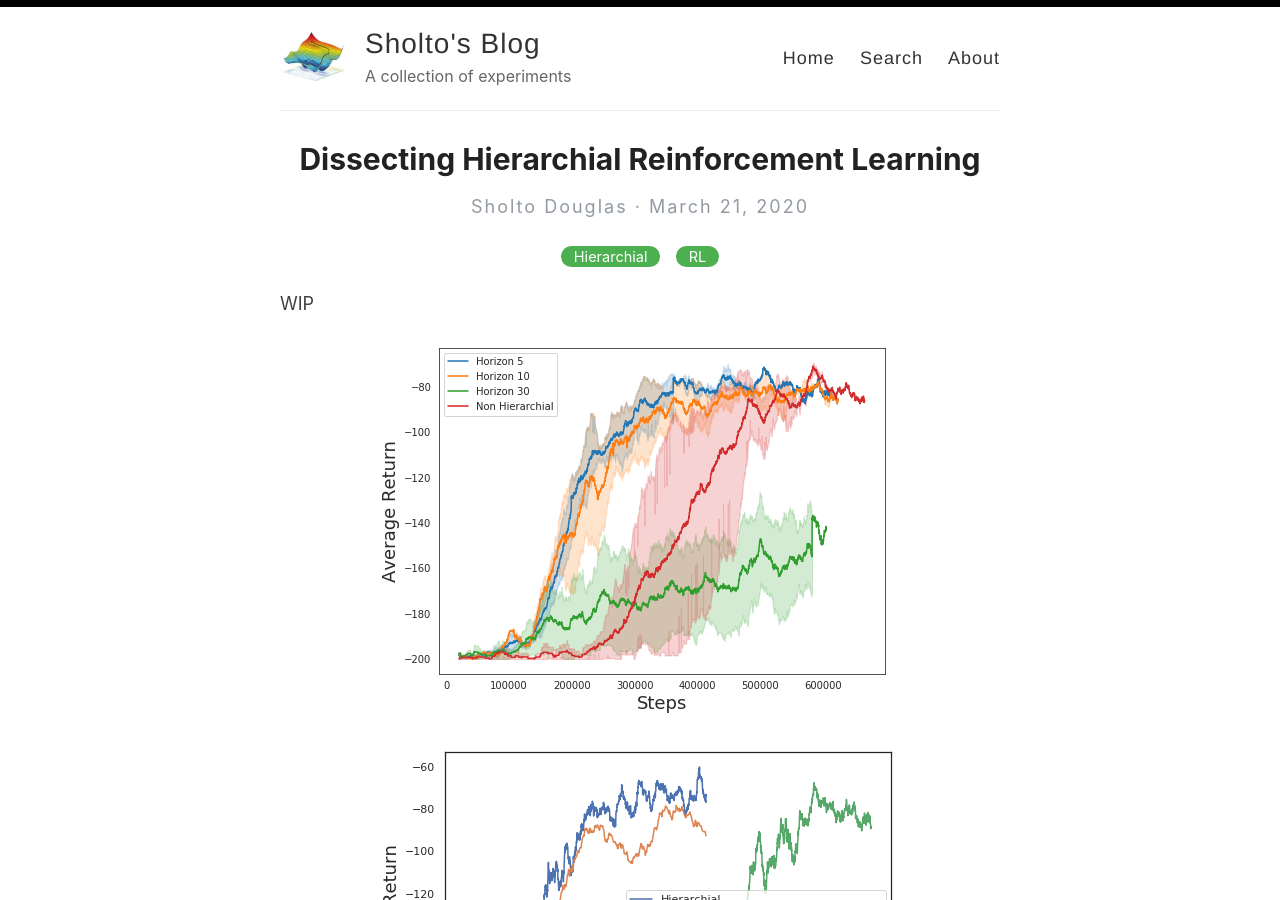
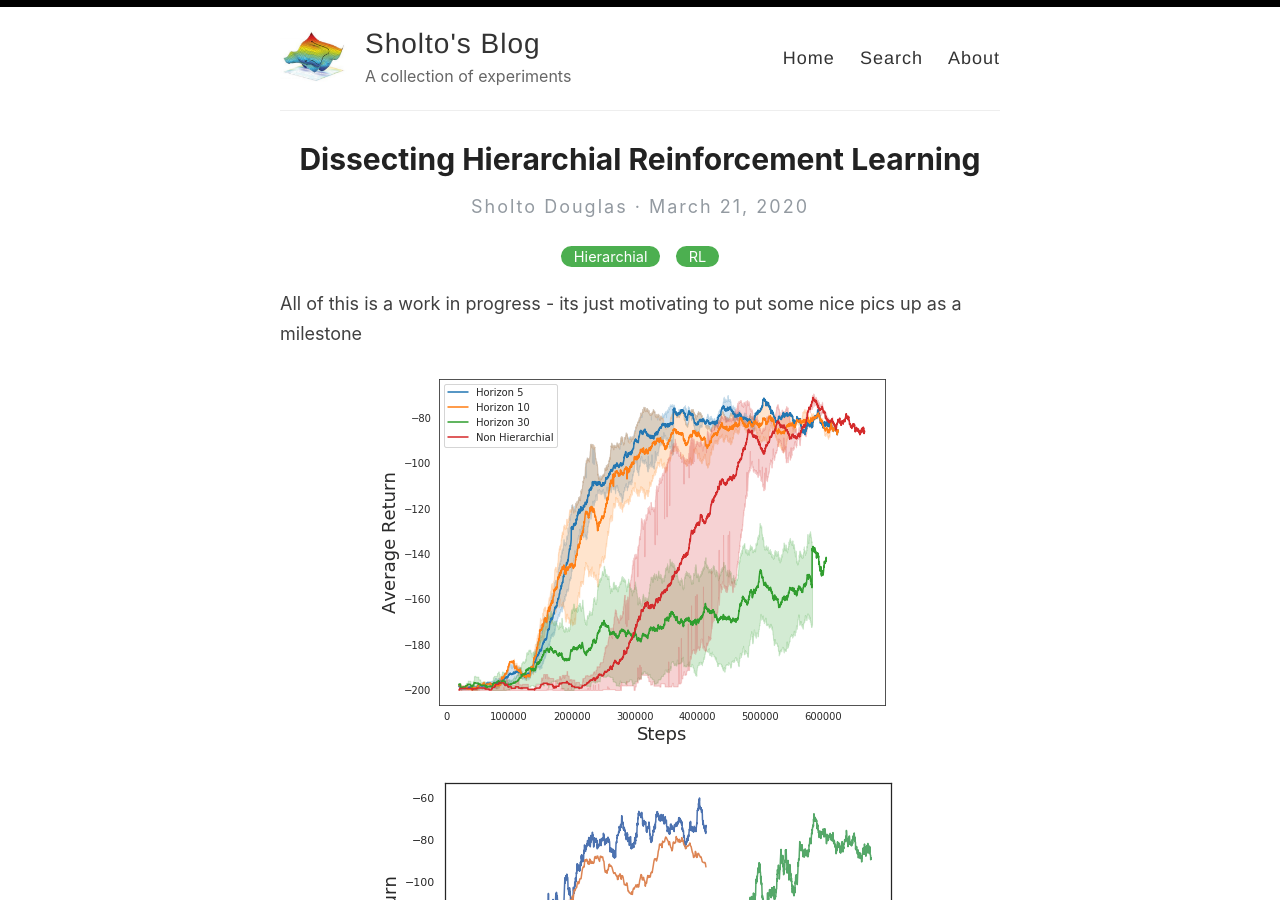
Before and after one commit to sholtodouglas/sholtodouglas.github.io, a Jekyll site: the page built from _posts/2020-03-21-Dissecting_Hierarchial_RL.md, in a window 1280 px wide and 900 px high. Built offline with Jekyll 4.4.1, drawn with Linux system fonts in a browser that asks for light colours.

Commit message:
Update 2020-03-21-Dissecting_Hierarchial_RL.md

```diff
--- a/_posts/2020-03-21-Dissecting_Hierarchial_RL.md
+++ b/_posts/2020-03-21-Dissecting_Hierarchial_RL.md
@@ -5,7 +5,7 @@ categories: [Hierarchial, RL]
 img: images/lin_reps/hierarchy_header.png
 ---
 
-WIP
+All of this is a work in progress - its just motivating to put some nice pics up as a milestone
 
 ![alt text](https://sholtodouglas.github.io/images/hierarchial/hiervsnot.png "Hierarchy vs Single Layer")
 
```
